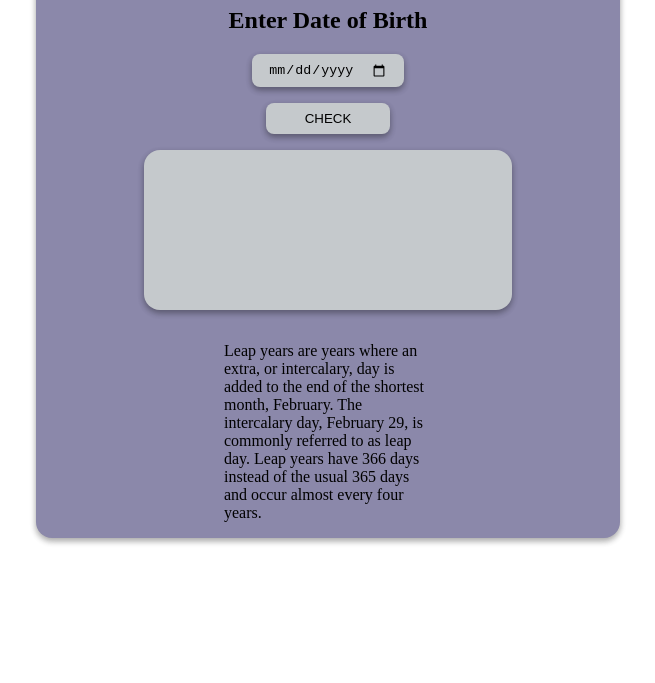
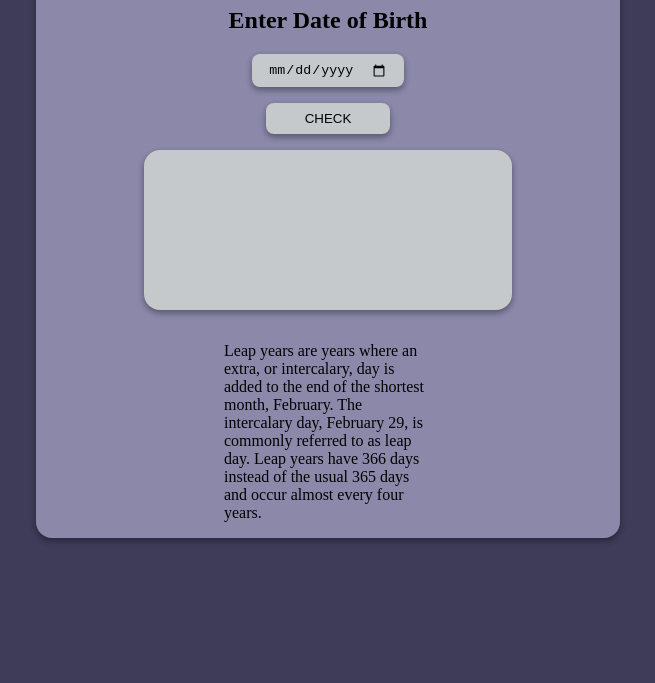
Before and after one commit to pratikksingh/born_on_a_leapyear, a plain HTML site: page leapyear.html in a window 1280 px wide. Shown: the part 117-800 px from the top of the page, without its empty margins (312-967 px from the left). Drawn offline with Linux system fonts and the light colour scheme; a web font is replaced by a local one.

Commit message:
uncomment background color

```diff
--- a/leapyear.css
+++ b/leapyear.css
@@ -5,7 +5,7 @@ body {
   display: block;
   margin: auto;
   max-width: 600px;
-  /* background-color: #3f3c5a; */
+  background-color: #3f3c5a;
 }
 
 #main {
```
